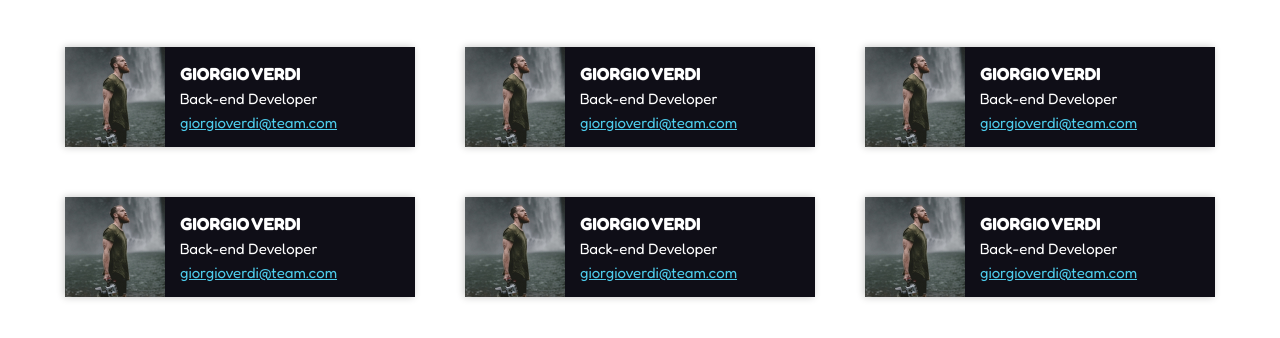
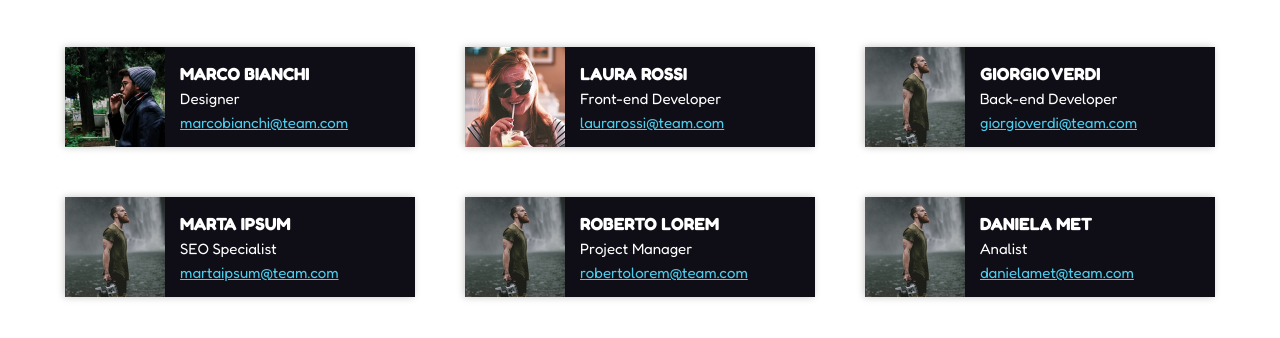
Before and after one commit to AnastasiaProshy/html-css-flex-cards, a plain HTML site: page index.html in a window 1280 px wide. Shown: the part 152-490 px from the top of the page. Drawn offline with Linux system fonts and the light colour scheme.

Commit message:
add: done

```diff
--- a/index.html
+++ b/index.html
@@ -31,24 +31,24 @@
             <section class="box">
                 <div class="card">
 
-                    <img src="img/male2.png" alt="GIORGIO" class="img">
+                    <img src="img/male1.png" alt="GIORGIO" class="img">
                     <div class="form">
-                        <h3>GIORGIO VERDI</h3>
-                        <p>Back-end Developer</p>
+                        <h3>MARCO BIANCHI</h3>
+                        <p>Designer</p>
                         <a href="https://www.microsoft.com/it-it/microsoft-365/outlook/email-and-calendar-software-microsoft-outlook?market=it"
-                            class="mail">giorgioverdi@team.com</a>
+                            class="mail">marcobianchi@team.com</a>
 
                     </div>
                 </div>
 
                 <div class="card">
 
-                    <img src="img/male2.png" alt="GIORGIO" class="img">
+                    <img src="img/female1.png" alt="GIORGIO" class="img">
                     <div class="form">
-                        <h3>GIORGIO VERDI</h3>
-                        <p>Back-end Developer</p>
+                        <h3>LAURA ROSSI</h3>
+                        <p>Front-end Developer</p>
                         <a href="https://www.microsoft.com/it-it/microsoft-365/outlook/email-and-calendar-software-microsoft-outlook?market=it"
-                            class="mail">giorgioverdi@team.com</a>
+                            class="mail">laurarossi@team.com</a>
 
                     </div>
                 </div>
@@ -72,10 +72,10 @@
 
                     <img src="img/male2.png" alt="GIORGIO" class="img">
                     <div class="form">
-                        <h3>GIORGIO VERDI</h3>
-                        <p>Back-end Developer</p>
+                        <h3>MARTA IPSUM</h3>
+                        <p>SEO Specialist</p>
                         <a href="https://www.microsoft.com/it-it/microsoft-365/outlook/email-and-calendar-software-microsoft-outlook?market=it"
-                            class="mail">giorgioverdi@team.com</a>
+                            class="mail">martaipsum@team.com</a>
 
                     </div>
                 </div>
@@ -84,10 +84,10 @@
 
                     <img src="img/male2.png" alt="GIORGIO" class="img">
                     <div class="form">
-                        <h3>GIORGIO VERDI</h3>
-                        <p>Back-end Developer</p>
+                        <h3>ROBERTO LOREM</h3>
+                        <p>Project Manager</p>
                         <a href="https://www.microsoft.com/it-it/microsoft-365/outlook/email-and-calendar-software-microsoft-outlook?market=it"
-                            class="mail">giorgioverdi@team.com</a>
+                            class="mail">robertolorem@team.com</a>
 
                     </div>
                 </div>
@@ -96,10 +96,10 @@
 
                     <img src="img/male2.png" alt="GIORGIO" class="img">
                     <div class="form">
-                        <h3>GIORGIO VERDI</h3>
-                        <p>Back-end Developer</p>
+                        <h3>DANIELA MET</h3>
+                        <p>Analist</p>
                         <a href="https://www.microsoft.com/it-it/microsoft-365/outlook/email-and-calendar-software-microsoft-outlook?market=it"
-                            class="mail">giorgioverdi@team.com</a>
+                            class="mail">danielamet@team.com</a>
 
                     </div>
                 </div>
```
